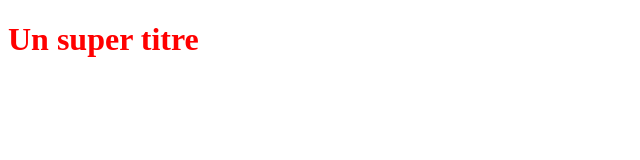
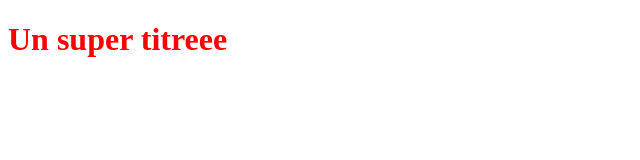
Before and after one commit to YounesDahmani/Openclassroomtest, a plain HTML site: page index.html in a window 1280 px wide. Shown: the full height of the page, 0-640 px from the left. Drawn offline with Linux system fonts and the light colour scheme.

Commit message:
modification du titre h1

```diff
--- a/index.html
+++ b/index.html
@@ -5,6 +5,6 @@
         <link rel="stylesheet" type="text/css" href="style.css">
 </head>
 <body>
-    <h1>Un super titre</h1>
+    <h1>Un super titreee</h1>
 </body>
 </html>
```
